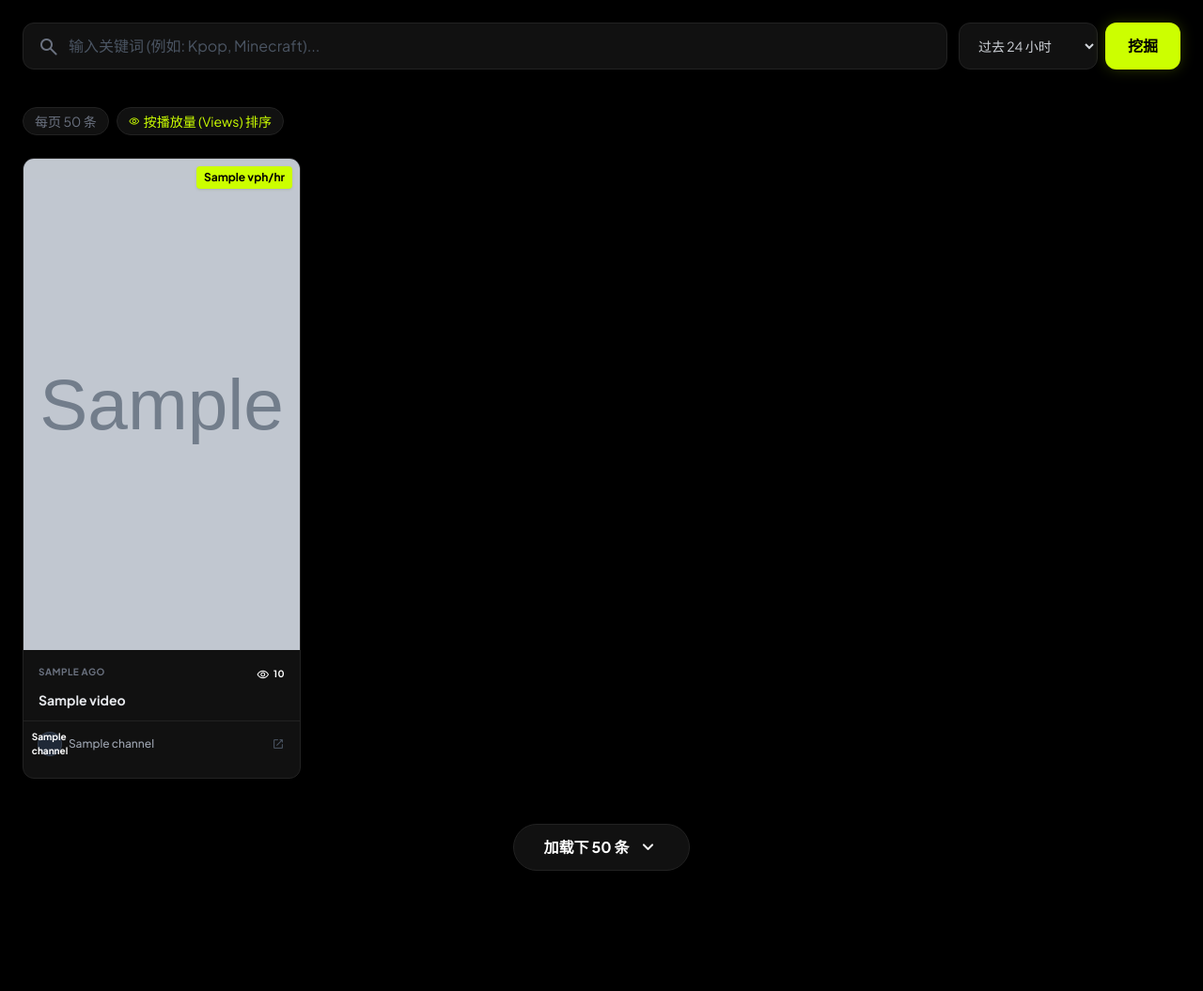
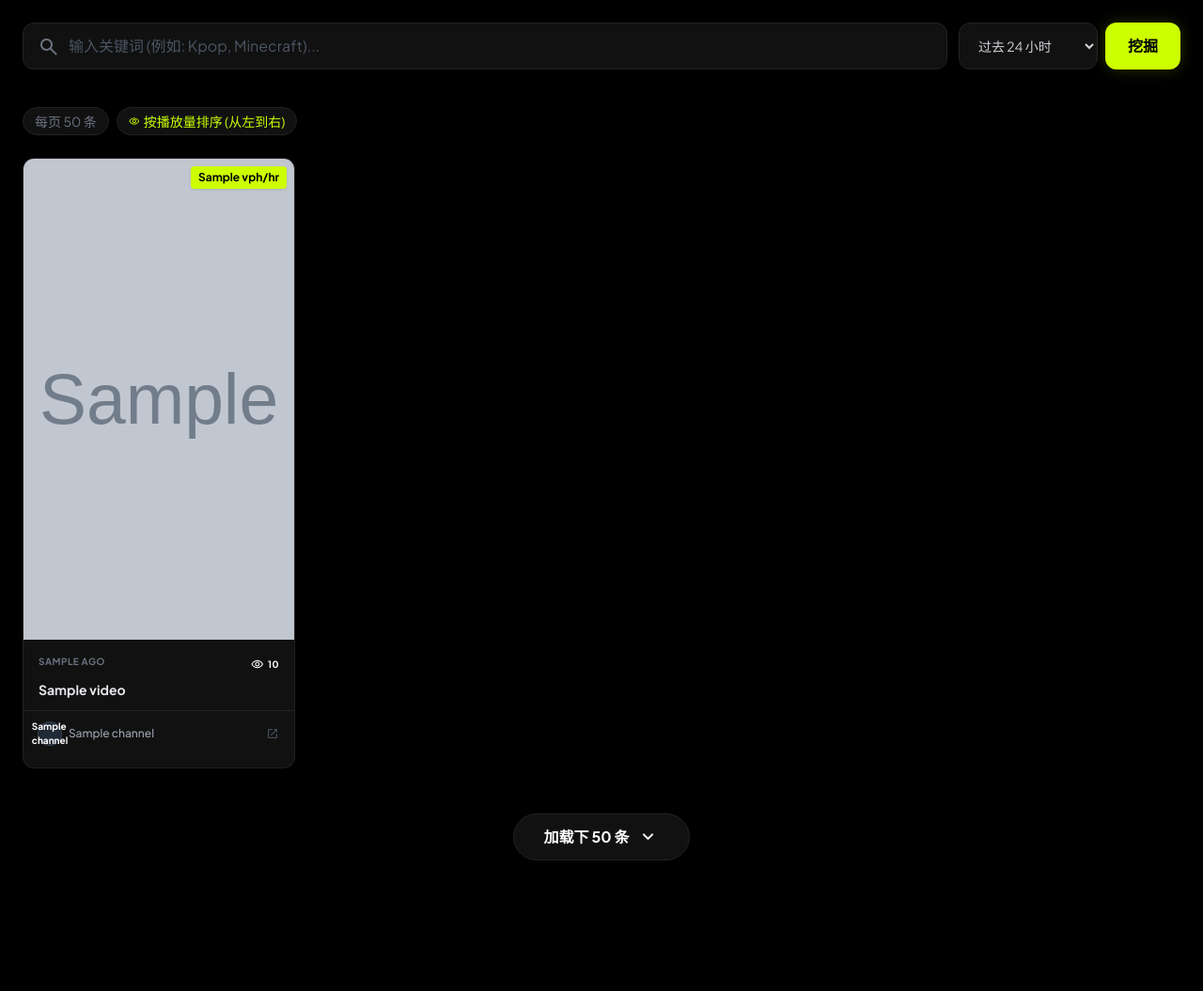
Before and after one commit to guanyishuaige/viral-engine-web, a Flask app: template templates/index.html in a window 1280 px wide. Shown: the part 64-1119 px from the top of the page at 94% size. After the commit the page ends 980 px from the top, so only its background shows below. Run offline with Flask 3, Linux system fonts and the light colour scheme; the template is opened without the code that fills it: most values are stand-ins (such as "Sample title", 1, 10 or a date in 2020); grey boxes marked "Sample" are stand-in pictures; some libraries are stand-ins or nearby versions.

Commit message:
Add files via upload

```diff
--- a/templates/index.html
+++ b/templates/index.html
@@ -3,7 +3,7 @@
 <head>
     <meta charset="utf-8"/>
     <meta name="viewport" content="width=device-width, initial-scale=1.0"/>
-    <title>ViralMonkey Pro - 72h 爆款</title>
+    <title>ViralMonkey Pro - 播放量霸榜</title>
     <script src="https://cdn.tailwindcss.com"></script>
     <link href="https://fonts.googleapis.com/css2?family=Plus+Jakarta+Sans:wght@400;500;600;700&family=Material+Symbols+Rounded" rel="stylesheet"/>
     <script>
@@ -18,11 +18,21 @@
         }
     </script>
     <style>
-        .masonry-grid { column-count: 2; column-gap: 1rem; }
-        @media (min-width: 768px) { .masonry-grid { column-count: 3; } }
-        @media (min-width: 1024px) { .masonry-grid { column-count: 4; } }
-        @media (min-width: 1440px) { .masonry-grid { column-count: 5; } }
-        .break-inside-avoid { break-inside: avoid; }
+        /* --- 核心修改：从瀑布流改为标准网格布局 --- */
+        .video-grid {
+            display: grid;
+            grid-template-columns: repeat(2, 1fr); /* 手机端 2 列 */
+            gap: 1rem;
+        }
+        @media (min-width: 768px) {
+            .video-grid { grid-template-columns: repeat(3, 1fr); gap: 1.5rem; } /* 平板 3 列 */
+        }
+        @media (min-width: 1024px) {
+            .video-grid { grid-template-columns: repeat(4, 1fr); } /* 笔记本 4 列 */
+        }
+        @media (min-width: 1440px) {
+            .video-grid { grid-template-columns: repeat(5, 1fr); } /* 大屏 5 列 */
+        }
     </style>
 </head>
 <body class="bg-bg-main text-white font-sans min-h-screen flex flex-col">
@@ -80,13 +90,13 @@
         <div class="flex items-center gap-2 mb-6 text-sm text-gray-500">
             <span class="bg-[#111] border border-border-color px-3 py-1 rounded-full">每页 50 条</span>
             <span class="bg-[#111] border border-border-color px-3 py-1 rounded-full text-primary flex items-center gap-1">
-                <span class="material-symbols-rounded text-xs">visibility</span> 按播放量 (Views) 排序
+                <span class="material-symbols-rounded text-xs">visibility</span> 按播放量排序 (从左到右)
             </span>
         </div>
 
-        <div class="masonry-grid">
+        <div class="video-grid">
             {% for v in videos %}
-            <div class="break-inside-avoid mb-6 bg-bg-card rounded-xl overflow-hidden border border-border-color group hover:border-primary/50 transition duration-300 hover:-translate-y-1 hover:shadow-xl">
+            <div class="bg-bg-card rounded-xl overflow-hidden border border-border-color group hover:border-primary/50 transition duration-300 hover:-translate-y-1 hover:shadow-xl flex flex-col">
                 <a href="https://youtube.com/watch?v={{ v.id }}" target="_blank" class="block relative aspect-[9/16] bg-gray-900">
                     <img src="{{ v.thumb }}" class="w-full h-full object-cover opacity-90 group-hover:scale-105 transition duration-700">
                     <div class="absolute top-2 right-2 bg-primary text-black text-xs font-bold px-2 py-1 rounded shadow z-10">
@@ -99,7 +109,7 @@
                     </div>
                 </a>
 
-                <div class="p-4">
+                <div class="p-4 flex flex-col flex-1">
                     <div class="text-[10px] text-gray-500 mb-2 flex justify-between uppercase font-bold tracking-wider">
                         <span>{{ v.ago }}</span>
                         <span class="text-white flex items-center gap-1">
@@ -141,7 +151,7 @@
                 <span class="material-symbols-rounded text-4xl text-primary">rocket_launch</span>
             </div>
             <h1 class="text-3xl font-bold text-white mb-2">爆款挖掘机 Pro</h1>
-            <p class="text-gray-500 mb-8">支持多Key轮询 • 默认72h • 播放量排序</p>
+            <p class="text-gray-500 mb-8">支持多Key轮询 • 智能防封 • 播放量排序</p>
         </div>
         {% endif %}
     </div>
```
